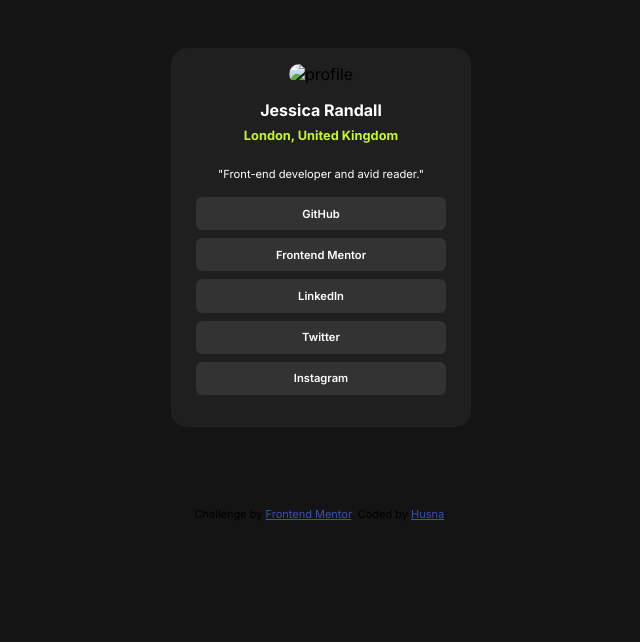
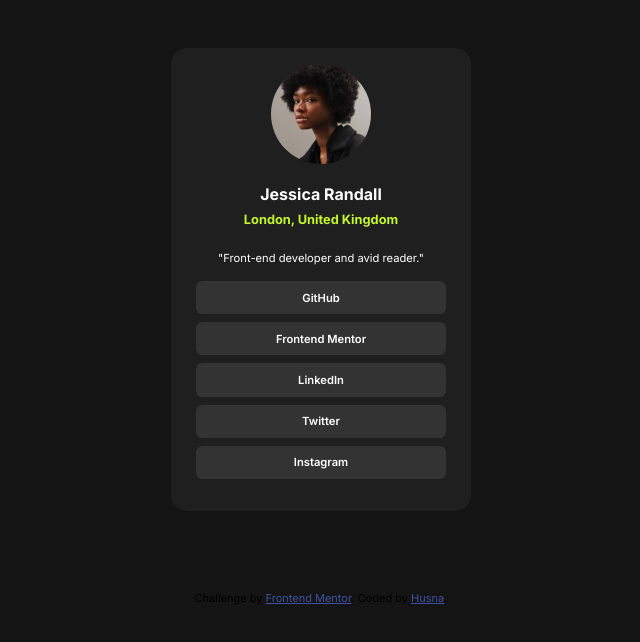
Before and after one commit to hushus23/hushus23.github.io-fmchallenge-sociallinkprofile, a plain HTML site: page index.html in a window 1280 px wide. Shown: the whole page, without its empty margins (319-959 px from the left). Drawn offline with Linux system fonts and the light colour scheme.

Commit message:
Update index.html

```diff
--- a/index.html
+++ b/index.html
@@ -108,7 +108,7 @@
 <body>
 <div class="card">
   <div class="image">
-    <img src="./asset/images/avatar-jessica.jpeg" alt="profile">
+    <img src="./assets/images/avatar-jessica.jpeg" alt="profile">
   </div>
   <div class="info">
     <div class="title">
```
